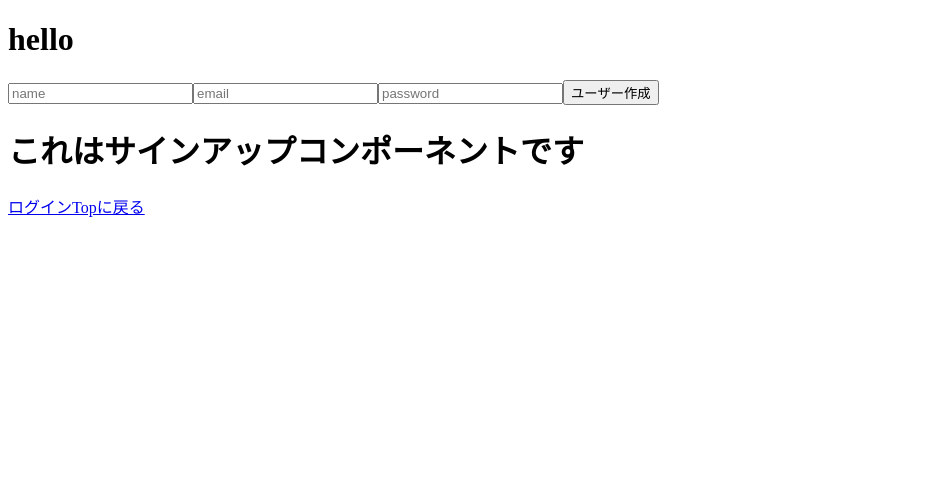
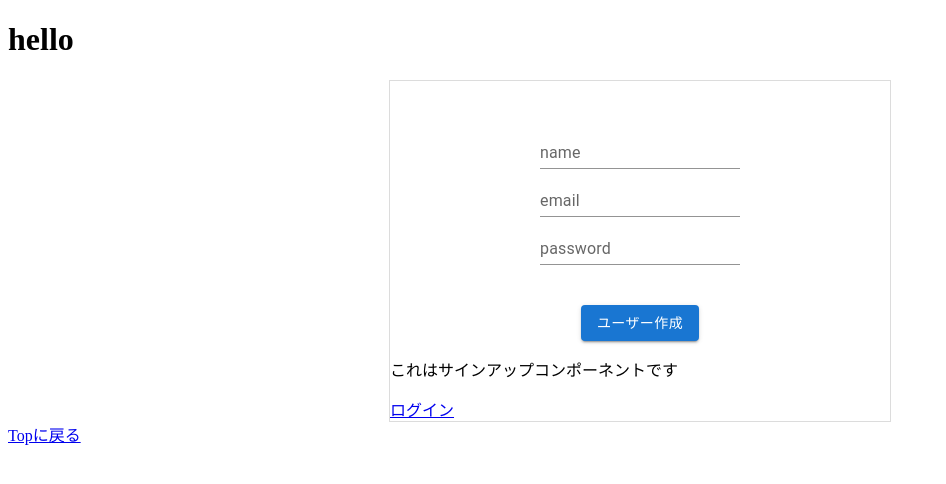
Before and after one commit to fqqk/bookapp, a React (Create React App) app: page /signup in a window 1280 px wide. Shown: the top 484 px of the page, without its empty margins (0-946 px from the left). Built offline with nearby package versions, Linux system fonts and the light colour scheme.

Commit message:
matelial uiを軽く実装 / react hook form 途中

```diff
--- a/package.json
+++ b/package.json
@@ -3,11 +3,15 @@
   "version": "0.1.0",
   "private": true,
   "dependencies": {
+    "@emotion/react": "^11.7.1",
+    "@emotion/styled": "^11.6.0",
+    "@mui/material": "^5.2.7",
     "@testing-library/jest-dom": "^5.14.1",
     "@testing-library/react": "^12.0.0",
     "@testing-library/user-event": "^13.2.1",
     "react": "^17.0.2",
     "react-dom": "^17.0.2",
+    "react-hook-form": "^7.22.5",
     "react-router-dom": "^6.2.1",
     "react-scripts": "5.0.0",
     "web-vitals": "^2.1.0"
--- a/src/components/Login.jsx
+++ b/src/components/Login.jsx
@@ -44,14 +44,27 @@ export const Login = () => {
   };
 
   return (
-    <>
-      <input type="text" placeholder="email" id="email" />
-      <input type="text" placeholder="password" id="password" />
-      <button type="submit" onClick={loginUser}>
-        ログイン
-      </button>
+    <div className="login">
+      <form className="form">
+        <input
+          id="email"
+          type="email"
+          placeholder="email"
+          className="email_box"
+        />
+        <input
+          id="password"
+          type="password"
+          placeholder="password"
+          className="email_box"
+        />
+        <button className="btn" onClick={loginUser}>
+          ログイン
+        </button>
+      </form>
+
       <h1>これはログインコンポーネントです</h1>
       <Link to="/signup">sign in</Link>
-    </>
+    </div>
   );
 };
--- a/src/components/SignUp.jsx
+++ b/src/components/SignUp.jsx
@@ -1,6 +1,11 @@
 import React from "react";
 import "../style/SignUp.css";
 import { Link } from "react-router-dom";
+import { useForm } from "react-hook-form";
+import Button from "@mui/material/Button";
+import Stack from "@mui/material/Stack";
+import Box from "@mui/material/Box";
+import TextField from "@mui/material/TextField";
 
 export const SignUp = () => {
   const handleError = async (res) => {
@@ -27,31 +32,107 @@ export const SignUp = () => {
   const BASE_URL = "http://api-for-missions-and-railways.herokuapp.com/users";
   const makeUser = async () => {
     //フォームの値を受け取る
-    const name = document.getElementById("name").value;
-    const email = document.getElementById("email").value;
-    const password = document.getElementById("password").value;
-    const json = { name: name, email: email, password: password };
+    // const name = document.getElementById("name").value;
+    // const email = document.getElementById("email").value;
+    // const password = document.getElementById("password").value;
+    // const json = { name: name, email: email, password: password };
+    // const res = await fetch(BASE_URL, {
+    //   method: "POST",
+    //   //headersで"content-type":"application/json"を指定
+    //   headers: { "Content-Type": "application/json" },
+    //   //bodyにjsonオブジェクトをJSON文字列化して指定
+    //   body: JSON.stringify(json),
+    // });
+    // return handleError(res);
+  };
 
-    const res = await fetch(BASE_URL, {
-      method: "POST",
-      //headersで"content-type":"application/json"を指定
-      headers: { "Content-Type": "application/json" },
-      //bodyにjsonオブジェクトをJSON文字列化して指定
-      body: JSON.stringify(json),
-    });
-    return handleError(res);
+  const {
+    register,
+    handleSubmit,
+    formState: { errors },
+  } = useForm();
+
+  const onSubmit = (data) => {
+    const json = {
+      name: data.name,
+      email: data.email,
+      password: data.password,
+    };
   };
 
   return (
-    <>
-      <input type="text" placeholder="name" id="name" />
-      <input type="text" placeholder="email" id="email" />
-      <input type="text" placeholder="password" id="password" />
-      <button type="submit" onClick={makeUser}>
-        ユーザー作成
-      </button>
-      <h1>これはサインアップコンポーネントです</h1>
+    <div className="sign_in">
+      <form className="form" onSubmit={handleSubmit(onSubmit)}>
+        {/* <input
+          id="name"
+          type="text"
+          placeholder="name"
+          className="name_box"
+          {...register("name")}
+        />
+
+        <input
+          id="email"
+          type="email"
+          className="email_box"
+          placeholder="email"
+          {...register("email")}
+        />
+
+        <input
+          id="password"
+          type="password"
+          placeholder="password"
+          className="password_box"
+          {...register("password", { required: true, minLength: 8 })}
+        />
+
+        {errors.password && "Password in valid"}
+        <button type="submit" onClick={makeUser} className="btn">
+          ユーザー作成
+        </button> */}
+        <Box
+          component="form"
+          sx={{
+            m: 5,
+            mx: "auto",
+            width: "25ch",
+          }}
+        >
+          <TextField
+            fullWidth={true}
+            id="name"
+            label="name"
+            variant="standard"
+            type="text"
+            {...register("name")}
+          />
+          <TextField
+            fullWidth={true}
+            id="email"
+            label="email"
+            variant="standard"
+            type="email"
+            {...register("email")}
+          />
+          <TextField
+            fullWidth={true}
+            id="password"
+            label="password"
+            variant="standard"
+            type="password"
+            {...register("password")}
+          />
+        </Box>
+        <Stack spacing={2} direction="row">
+          <Button type="submit" onClick={makeUser} variant="contained">
+            ユーザー作成
+          </Button>
+        </Stack>
+      </form>
+
+      <p>これはサインアップコンポーネントです</p>
       <Link to="/login">ログイン</Link>
-    </>
+    </div>
   );
 };
--- a/src/style/Login.css
+++ b/src/style/Login.css
@@ -0,0 +1,23 @@
+.login {
+  width: 500px;
+  margin: 0 auto;
+  border: 1px solid gainsboro;
+}
+
+.form {
+  display: flex;
+  flex-direction: column;
+  align-items: center;
+}
+
+.email_box,
+.password_box {
+  width: 200px;
+  height: 30px;
+  margin-bottom: 30px;
+}
+
+.btn {
+  width: 150px;
+  height: 40px;
+}
--- a/src/style/SignUp.css
+++ b/src/style/SignUp.css
@@ -0,0 +1,24 @@
+.sign_in {
+  width: 500px;
+  margin: 0 auto;
+  border: 1px solid gainsboro;
+}
+
+.form {
+  display: flex;
+  flex-direction: column;
+  align-items: center;
+}
+
+.name_box,
+.email_box,
+.password_box {
+  width: 200px;
+  height: 30px;
+  margin-bottom: 30px;
+}
+
+.btn {
+  width: 150px;
+  height: 40px;
+}
```
Also changed, not shown: 1 other file (tests, documents, lock files or other folders).
